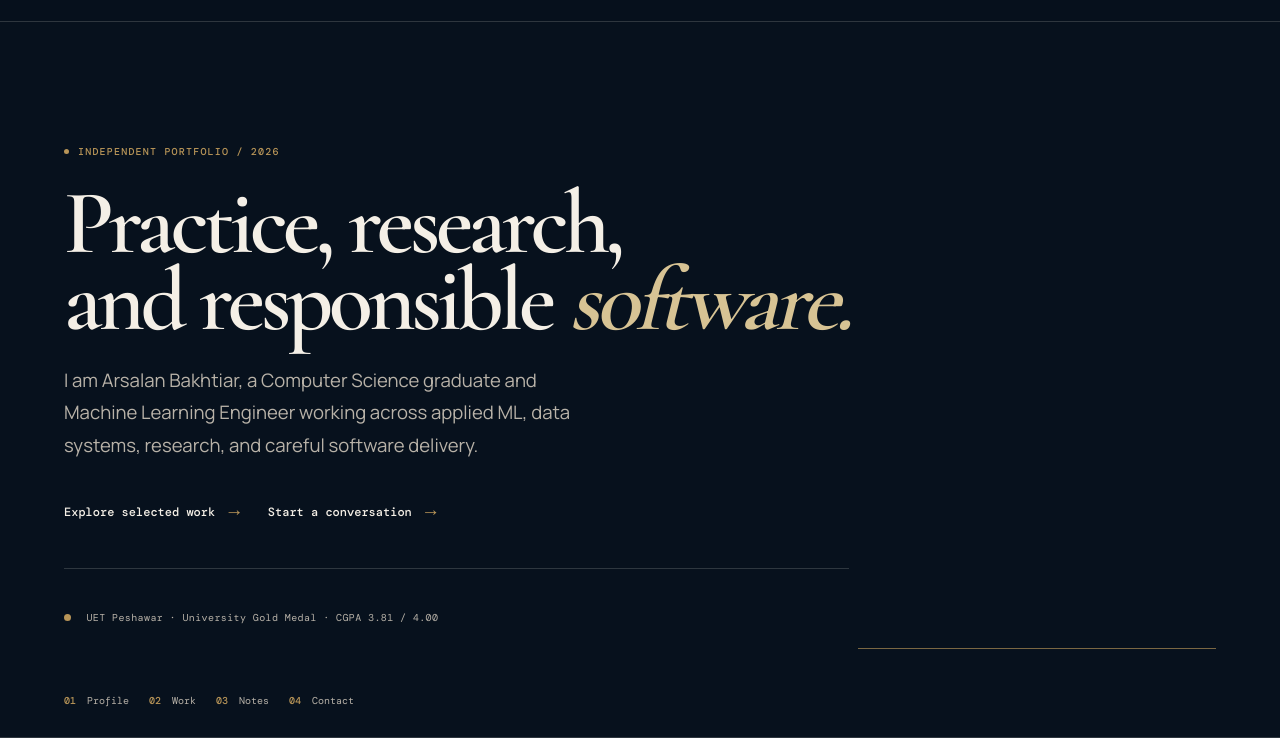
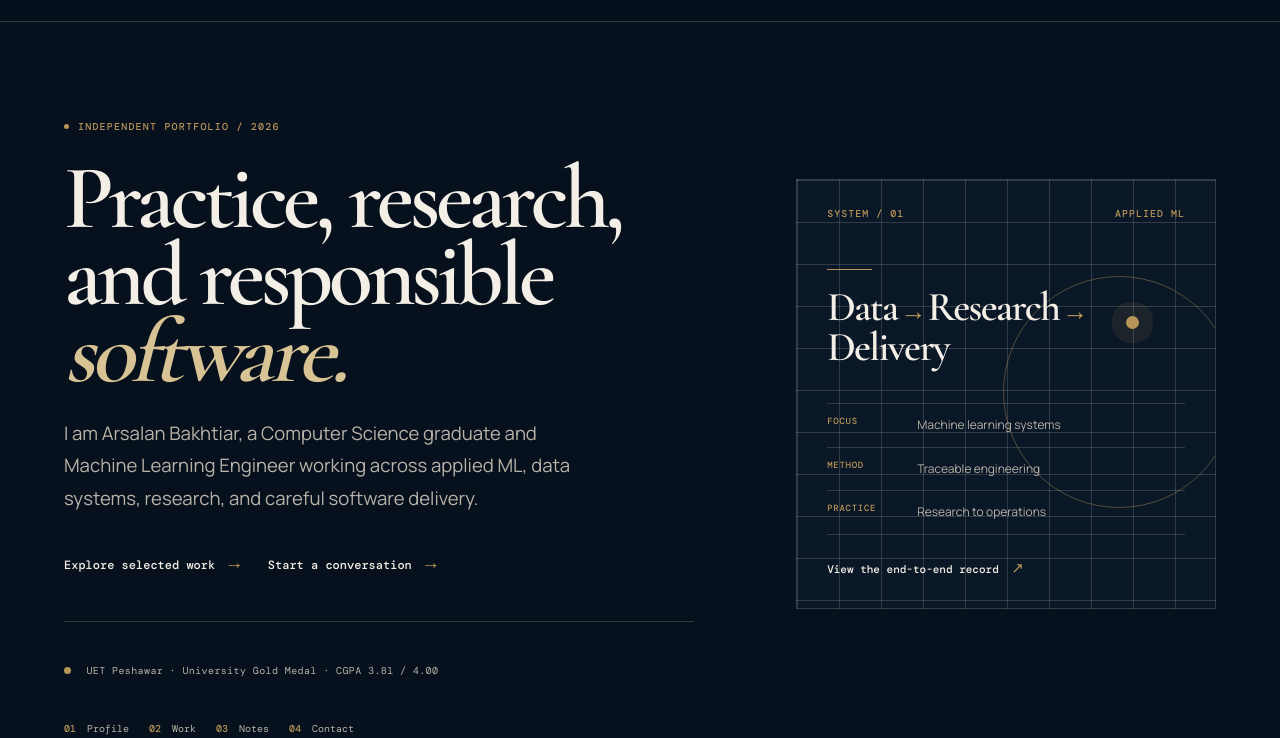
Before and after one commit to arsalanbakhtiarab/portfolio, a plain HTML site: page index.html in a window 1280 px wide. Shown: the part 62-800 px from the top of the page. Drawn offline with nearby package versions, Linux system fonts and the light colour scheme.

Commit message:
Fill image-free hero with systems panel

```diff
--- a/assets/css/style.css
+++ b/assets/css/style.css
@@ -38,6 +38,23 @@ body.theme-light { --bg: #f4f1ea; --surface: #fffdf8; --surface-2: #eae4d8; --in
 .hero { position: relative; display: flex; min-height: calc(100svh - 84px); overflow: hidden; padding-top: clamp(70px, 11vh, 150px); padding-bottom: 88px; border-bottom: 1px solid var(--line); }
 .hero::after { position: absolute; right: clamp(24px, 5vw, 78px); bottom: 88px; width: min(28vw, 390px); height: 1px; background: var(--accent); content: ""; opacity: .65; }
 .hero-copy { z-index: 1; align-self: center; max-width: 880px; }
+.hero-home { display: grid; grid-template-columns: minmax(0, 1.08fr) minmax(330px, .72fr); gap: clamp(40px, 8vw, 150px); align-items: center; }
+.hero-home::after { display: none; }
+.hero-home .hero-copy { max-width: 650px; }
+.hero-system { position: relative; z-index: 1; display: flex; min-height: 430px; flex-direction: column; align-self: center; padding: 27px 30px 30px; border: 1px solid var(--line); background-color: color-mix(in srgb, var(--surface) 76%, transparent); background-image: linear-gradient(var(--line) 1px, transparent 1px), linear-gradient(90deg, var(--line) 1px, transparent 1px); background-size: 42px 42px; overflow: hidden; }
+.hero-system::before { position: absolute; top: 96px; right: -20px; width: 230px; height: 230px; border: 1px solid var(--accent); border-radius: 50%; content: ""; opacity: .43; }
+.hero-system::after { position: absolute; top: 136px; right: 76px; width: 13px; height: 13px; border-radius: 50%; background: var(--accent); box-shadow: 0 0 0 14px color-mix(in srgb, var(--accent) 10%, transparent); content: ""; }
+.hero-system-header { display: flex; justify-content: space-between; color: var(--accent); font: 500 10px var(--mono); letter-spacing: .1em; text-transform: uppercase; }
+.hero-system-core { position: relative; z-index: 1; margin: auto 0 36px; }
+.hero-system-core i { display: block; width: 45px; height: 1px; margin-bottom: 17px; background: var(--accent); }
+.hero-system-core p { max-width: 260px; margin: 0; color: var(--ink); font: 600 clamp(30px, 3.2vw, 46px)/.98 var(--serif); letter-spacing: -.04em; }
+.hero-system-core b { color: var(--accent); font-family: var(--mono); font-size: .64em; font-weight: 400; }
+.hero-system-list { position: relative; z-index: 1; display: grid; grid-template-columns: 1fr; margin: 0; border-top: 1px solid var(--line); }
+.hero-system-list div { display: grid; grid-template-columns: 74px 1fr; gap: 16px; padding: 11px 0; border-bottom: 1px solid var(--line); }
+.hero-system-list dt { color: var(--accent); font: 500 9px var(--mono); letter-spacing: .08em; text-transform: uppercase; }
+.hero-system-list dd { margin: 0; color: var(--muted); font-size: 12px; }
+.hero-system-link { position: relative; z-index: 1; align-self: flex-start; margin-top: 23px; color: var(--ink); font: 500 11px var(--mono); text-decoration: none; }
+.hero-system-link span { margin-left: 6px; color: var(--accent); font-size: 15px; }
 .eyebrow, .section-kicker { color: var(--accent); font: 500 10px var(--mono); letter-spacing: .12em; text-transform: uppercase; }
 .eyebrow { display: flex; gap: 9px; align-items: center; }
 .eyebrow span { width: 5px; height: 5px; border-radius: 50%; background: var(--accent); }
@@ -160,9 +177,13 @@ body.theme-light { --bg: #f4f1ea; --surface: #fffdf8; --surface-2: #eae4d8; --in
   .theme-toggle { margin-right: 10px; margin-left: auto; }
   .theme-label { display: none; }
   .hero { grid-template-columns: 1fr; min-height: auto; padding-top: 76px; }
+  .hero-home { display: flex; flex-direction: column; gap: 38px; align-items: stretch; padding-bottom: 88px; }
   .hero h1 { font-size: clamp(53px, 13vw, 80px); }
   .hero-copy { margin-top: 0; }
   .hero::after { right: 24px; bottom: 44px; width: 32vw; }
+  .hero-home .hero-copy { max-width: 650px; }
+  .hero-system { min-height: 360px; padding: 24px; }
+  .hero-system::before { top: 84px; right: -42px; width: 205px; height: 205px; }
   .hero-index { display: none; }
   .intro-grid, .contact-section, .experience-layout, .education-card { grid-template-columns: 1fr; }
   .section-heading { grid-template-columns: 1fr; margin-bottom: 40px; }
--- a/index.html
+++ b/index.html
@@ -22,7 +22,7 @@
       <button class="theme-toggle" type="button" data-theme-toggle aria-label="Switch colour theme"><span aria-hidden="true">◐</span><span class="theme-label">Light mode</span></button>
     </header>
     <main id="main">
-      <section class="hero section-shell">
+      <section class="hero hero-home section-shell">
         <div class="hero-copy reveal">
           <p class="eyebrow"><span></span> Independent portfolio / 2026</p>
           <h1>Practice, research,<br />and responsible <em>software.</em></h1>
@@ -30,6 +30,12 @@
           <div class="hero-actions"><a class="text-link" href="#work">Explore selected work <span>→</span></a><a class="text-link" href="#contact">Start a conversation <span>→</span></a></div>
           <div class="hero-footnote"><span></span> UET Peshawar · University Gold Medal · CGPA 3.81 / 4.00</div>
         </div>
+        <aside class="hero-system reveal" aria-label="Engineering focus summary">
+          <div class="hero-system-header"><span>System / 01</span><span>Applied ML</span></div>
+          <div class="hero-system-core"><i></i><p>Data <b>→</b> Research <b>→</b> Delivery</p></div>
+          <dl class="hero-system-list"><div><dt>Focus</dt><dd>Machine learning systems</dd></div><div><dt>Method</dt><dd>Traceable engineering</dd></div><div><dt>Practice</dt><dd>Research to operations</dd></div></dl>
+          <a class="hero-system-link" href="projects/multi-exchange-decision-systems.html">View the end-to-end record <span>↗</span></a>
+        </aside>
         <aside class="hero-index" aria-label="Section index"><a href="#about"><b>01</b> Profile</a><a href="#work"><b>02</b> Work</a><a href="#notes"><b>03</b> Notes</a><a href="#contact"><b>04</b> Contact</a></aside>
       </section>
 
```
